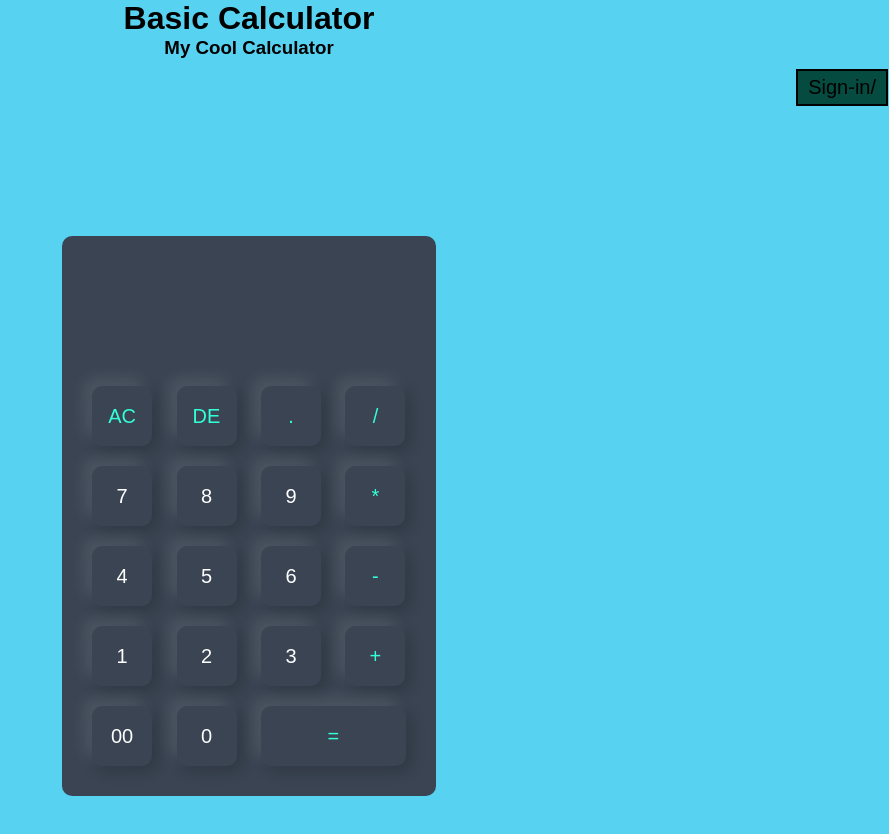
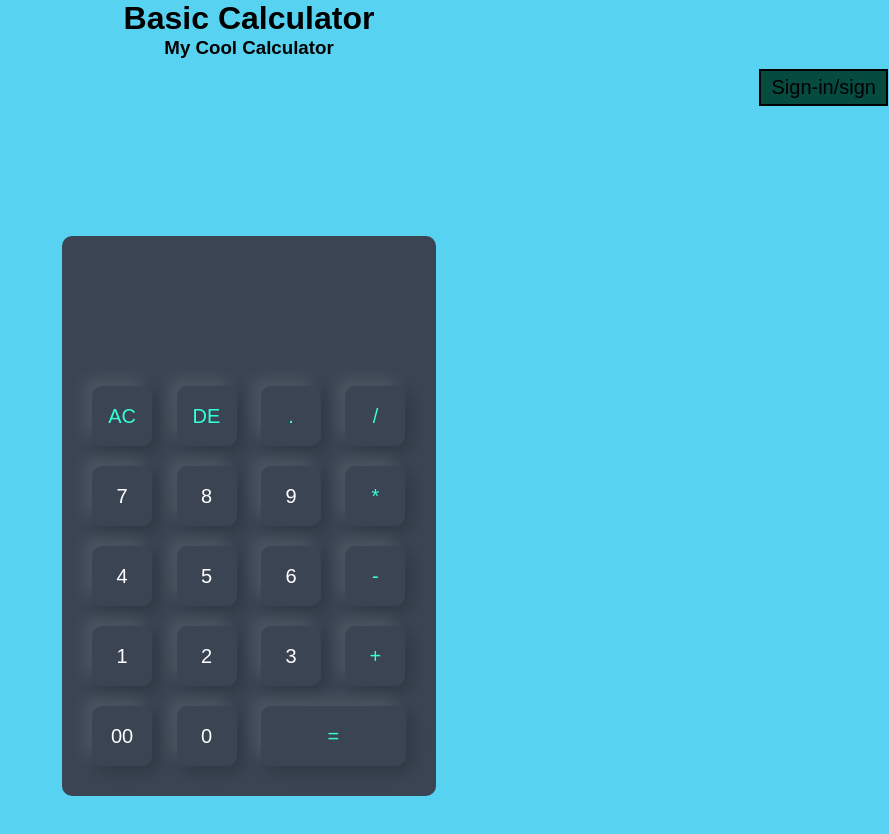
Before and after one commit to mukesh0327/calculator-repo, a plain HTML site: page index.html in a window 1280 px wide. Shown: the whole page, without its empty margins (391-1280 px from the left). Drawn offline with Linux system fonts and the light colour scheme.

Commit message:
Update index.html

```diff
--- a/index.html
+++ b/index.html
@@ -13,7 +13,7 @@
         <div class="logcolor">
       <button class="GFG"
       onclick="window.location.href ='login.html'; ">
-    Sign-in/
+    Sign-in/sign
     </button>
 </div>
         <!--<div class="ddsmoothmenu">
```
